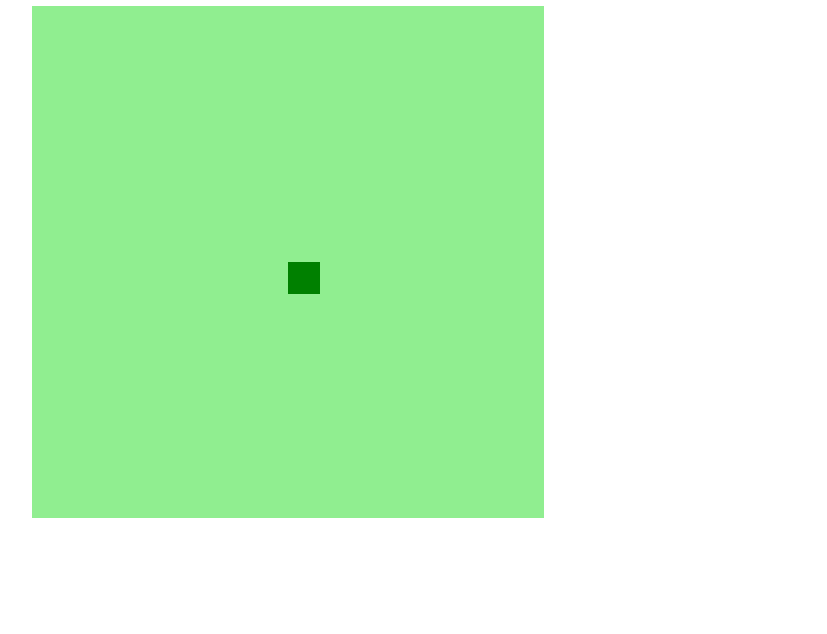
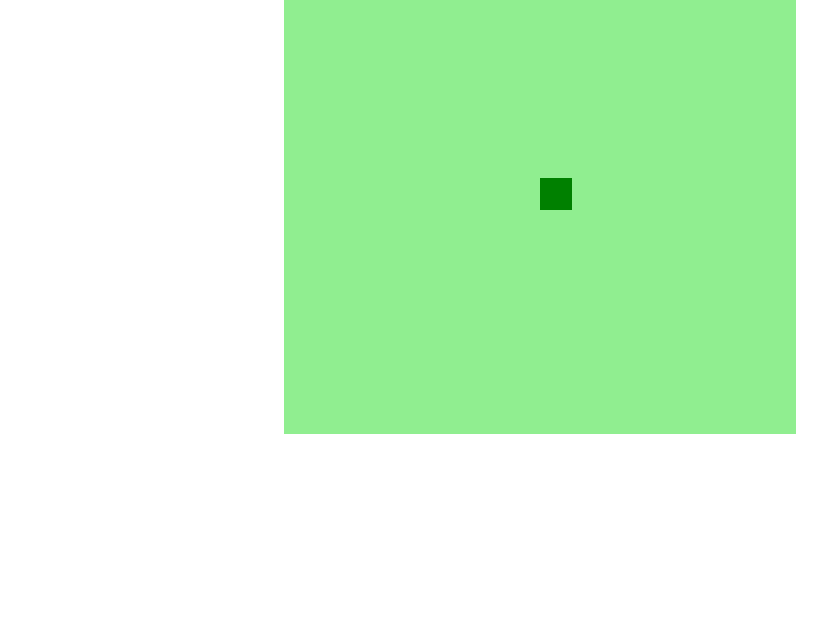
Before and after one commit to Lucianamartins/recriando-o-jogo-da-cobrinha, a plain HTML site: page index.html in a window 1280 px wide. Shown: the part 166-800 px from the top of the page, without its empty margins (100-927 px from the left). Drawn offline with Linux system fonts and the light colour scheme.

Commit message:
centralização do canvas

```diff
--- a/style.css
+++ b/style.css
@@ -1,6 +1,6 @@
 body {
-    height:  95vh;
-    width: 95vh;
+    /*height:  95vh;
+    width: 95vh;*/
     display: flex;
     justify-content: center;
     align-items: center;
```
